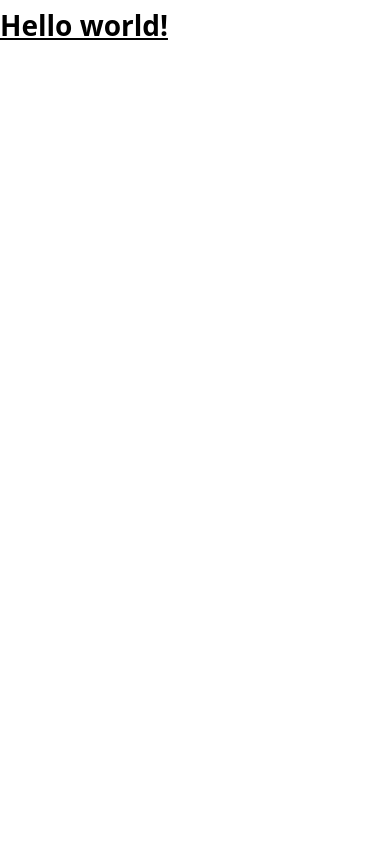
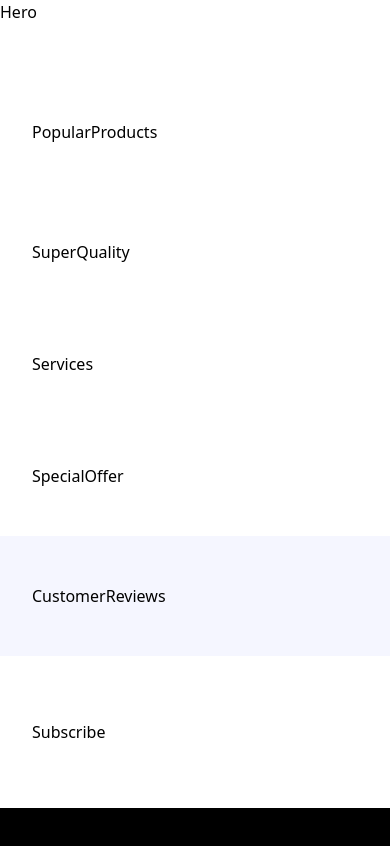
Before and after one commit to AmanRajwar/learning-tailwind, a React (Vite) app: page / in a window 390 px wide. Shown: the top 846 px of the page. Built offline with nearby package versions, Linux system fonts and the light colour scheme; a web font is replaced by a local one.

Commit message:
created section compomponet for each section

```diff
--- a/src/App.jsx
+++ b/src/App.jsx
@@ -1,7 +1,45 @@
-export default function App() {
+import Nav from "./Components/Nav";
+import {
+  Hero,
+  CustomerReviews,
+  Footer,
+  PopularProducts,
+  Services,
+  SpecialOffer,
+  Subscribe,
+  SuperQuality
+} from "./sections/index"
+const App = () => {
   return (
-    <h1 className="text-3xl font-bold underline">
-      Hello world!
-    </h1>
+    <main className="relative">
+      {/* <Nav /> */}
+      <section className="x1:padding-1 wide:padding-r padding-b">
+        <Hero />
+      </section>
+      <section className="padding">
+        <PopularProducts />
+      </section>
+      <section className="padding">
+        <SuperQuality />
+      </section>
+      <section className="padding-x py-10">
+        <Services />
+      </section>
+      <section className="padding">
+        <SpecialOffer />
+      </section>
+
+      <section className="bg-pale-blue padding">
+        <CustomerReviews />
+      </section>
+      <section className="padding-x sm:py-32 py-16 w-full">
+        <Subscribe />
+      </section>
+      <section className="bg-black padding-x padding-t pb-8">
+        <Footer />
+      </section>
+    </main>
   )
 }
+
+export default App;
--- /dev/null
+++ b/src/Components/Nav.tsx
@@ -0,0 +1,7 @@
+
+export const Nav = () => {
+  return (
+    <div>Nav</div>
+  )
+}
+export default Nav
--- /dev/null
+++ b/src/sections/CustomerReviews.tsx
@@ -0,0 +1,8 @@
+
+const CustomerReviews = () => {
+  return (
+    <div>CustomerReviews</div>
+  )
+}
+
+export default CustomerReviews
--- /dev/null
+++ b/src/sections/Footer.jsx
@@ -0,0 +1,8 @@
+
+const Footer = () => {
+  return (
+    <div>Footer</div>
+  )
+}
+
+export default Footer
--- /dev/null
+++ b/src/sections/Hero.jsx
@@ -0,0 +1,8 @@
+
+const Hero = () => {
+  return (
+    <div>Hero</div>
+  )
+}
+
+export default Hero
--- /dev/null
+++ b/src/sections/PopularProducts.jsx
@@ -0,0 +1,8 @@
+
+const PopularProducts = () => {
+  return (
+    <div>PopularProducts</div>
+  )
+}
+
+export default PopularProducts
--- /dev/null
+++ b/src/sections/Services.tsx
@@ -0,0 +1,9 @@
+
+
+const Services = () => {
+  return (
+    <div>Services</div>
+  )
+}
+
+export default Services
--- /dev/null
+++ b/src/sections/SpecialOffer.tsx
@@ -0,0 +1,8 @@
+
+const SpecialOffer = () => {
+  return (
+    <div>SpecialOffer</div>
+  )
+}
+
+export default SpecialOffer
--- /dev/null
+++ b/src/sections/Subscribe.tsx
@@ -0,0 +1,7 @@
+const Subscribe = () => {
+  return (
+    <div>Subscribe</div>
+  )
+}
+
+export default Subscribe
--- /dev/null
+++ b/src/sections/SuperQuality.tsx
@@ -0,0 +1,8 @@
+
+const SuperQuality = () => {
+  return (
+    <div>SuperQuality</div>
+  )
+}
+
+export default SuperQuality;
--- /dev/null
+++ b/src/sections/index.js
@@ -0,0 +1,20 @@
+import CustomerReviews from "./CustomerReviews"
+import Footer from "./Footer"
+import Hero from "./Hero"
+import PopularProducts from "./PopularProducts"
+import Services from "./Services"
+import SpecialOffer from "./SpecialOffer"
+import Subscribe from "./Subscribe"
+import SuperQuality from "./SuperQuality"
+
+
+export{
+    Hero,
+    CustomerReviews,
+    Footer,
+    PopularProducts,
+    Services,
+    SpecialOffer,
+    Subscribe,
+    SuperQuality
+}
```
